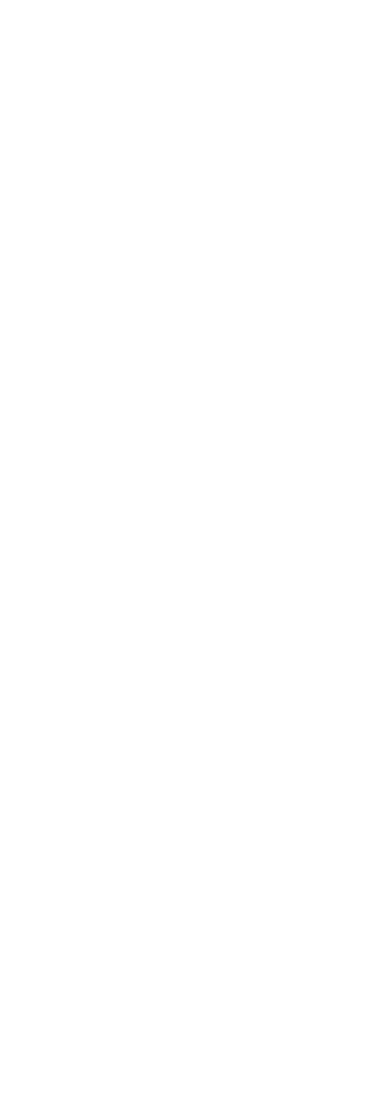
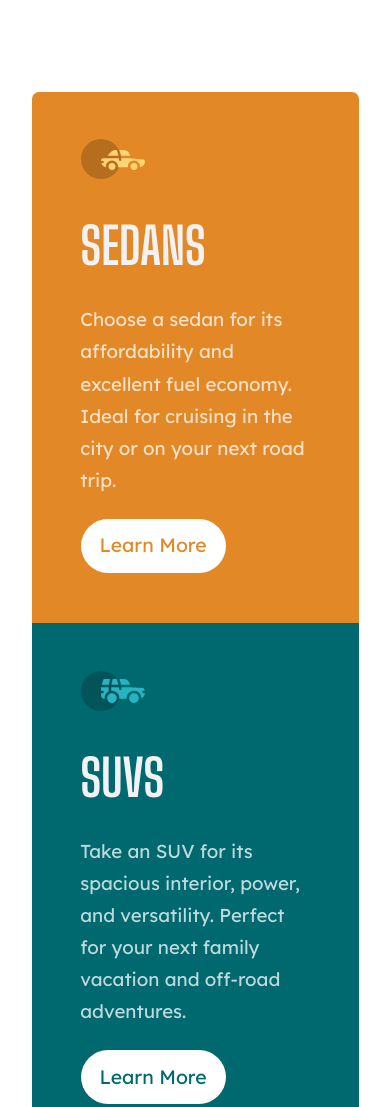
Before and after one commit to Schmelzofen/3Column-Preview-Card, a website: page index.html in a window 390 px wide. Shown: the top 1107 px of the page. Before the commit the page ends 844 px from the top, so only its background shows below. Drawn offline with Linux system fonts and the light colour scheme.

Commit message:
mobile design

```diff
--- a/assets/css/style.css
+++ b/assets/css/style.css
@@ -1,3 +1,5 @@
+@import url('https://fonts.googleapis.com/css2?family=Big+Shoulders+Display:wght@700&family=Lexend+Deca&display=swap');
+
 /* Box sizing rules */
 *,
 *::before,
@@ -60,8 +62,9 @@ select {
 /* Remove all animations and transitions for people that prefer not to see them */
 @media (prefers-reduced-motion: reduce) {
   html:focus-within {
-   scroll-behavior: auto;
+    scroll-behavior: auto;
   }
+
   *,
   *::before,
   *::after {
@@ -71,3 +74,88 @@ select {
     scroll-behavior: auto !important;
   }
 }
+
+/*
+Lexend Deca
+Big Shoulders Display
+
+### Primary
+Bright orange: hsl(31, 77%, 52%)
+Dark cyan: hsl(184, 100%, 22%)
+Very dark cyan: hsl(179, 100%, 13%)
+### Neutral
+Transparent white (paragraphs): hsla(0, 0%, 100%, 0.75)
+Very light gray (background, headings, buttons): hsl(0, 0%, 95%)
+*/
+
+main section {
+  display: grid;
+  grid-template-columns: 1fr;
+  margin: 23.5% 0 0 0;
+}
+
+main section article {
+  display: flex;
+  flex-direction: column;
+  width: 327px;
+  margin: 0 auto;
+}
+
+article img {
+  width: 64px;
+  margin: 14.5% 0 9% 15%;
+}
+
+article:nth-of-type(1) {
+  background: hsl(31, 77%, 52%);
+  border-radius: 7px 7px 0 0;
+  padding: 0 0 13% 0;
+}
+
+article:nth-of-type(2) {
+  background: hsl(184, 100%, 22%);
+  padding: 0 0 13% 0;
+}
+
+article:nth-of-type(3) {
+  background: hsl(179, 100%, 13%);
+  padding: 0 0 13% 0;
+}
+
+button {
+  width: 145px;
+  border-radius: 100px;
+  border: none;
+  background: white;
+  padding: 3.8% 0%;
+  margin: 7% 0 0 15%;
+  font-family: Lexend Deca;
+  font-size: 2.3vh;
+}
+
+article:nth-of-type(1) button {
+  color: hsl(31, 77%, 52%);
+}
+
+article:nth-of-type(2) button {
+  color: hsl(184, 100%, 22%);
+}
+
+article:nth-of-type(3) button {
+  color: hsl(179, 100%, 13%);
+}
+
+h1 {
+  font-family: Big Shoulders Display;
+  color: hsl(0, 0%, 95%);
+  font-size: 6vh;
+  margin: 0 0 0 15%;
+}
+
+p {
+  font-family: Lexend Deca;
+  margin: 5.8% 15% 0 14.9%;
+  font-size: 2.22vh;
+  color: hsla(0, 0%, 100%, 0.75);
+  line-height: 3.8vh;
+}
--- a/index.html
+++ b/index.html
@@ -9,7 +9,28 @@
     <link rel="shortcut icon" href="./favicon-32x32.png" type="image/x-icon">
   </head>
   <body>
-    <main></main>
+    <main>
+      <section>
+        <article>
+          <img src="./assets/img/icon-sedans.svg" alt="sedan">
+          <h1>SEDANS</h1>
+          <p>Choose a sedan for its affordability and excellent fuel economy. Ideal for cruising in the city or on your next road trip.</p>
+          <button>Learn More</button>
+        </article>
+        <article>
+          <img src="./assets/img/icon-suvs.svg" alt="suv">
+          <h1>SUVS</h1>
+          <p>Take an SUV for its spacious interior, power, and versatility. Perfect for your next family vacation and off-road adventures.</p>
+          <button>Learn More</button>
+        </article>
+        <article>
+          <img src="./assets/img/icon-luxury.svg" alt="luxury">
+          <h1>LUXURY</h1>
+          <p>Cruise in the best car brands without the bloated prices. Enjoy the enhanced comfort of a luxury rental and arrive in style.</p>
+          <button>Learn More</button>
+        </article>
+      </section>
+    </main>
     <script src="./assets/js/main.js"></script>
   </body>
 </html>
```
